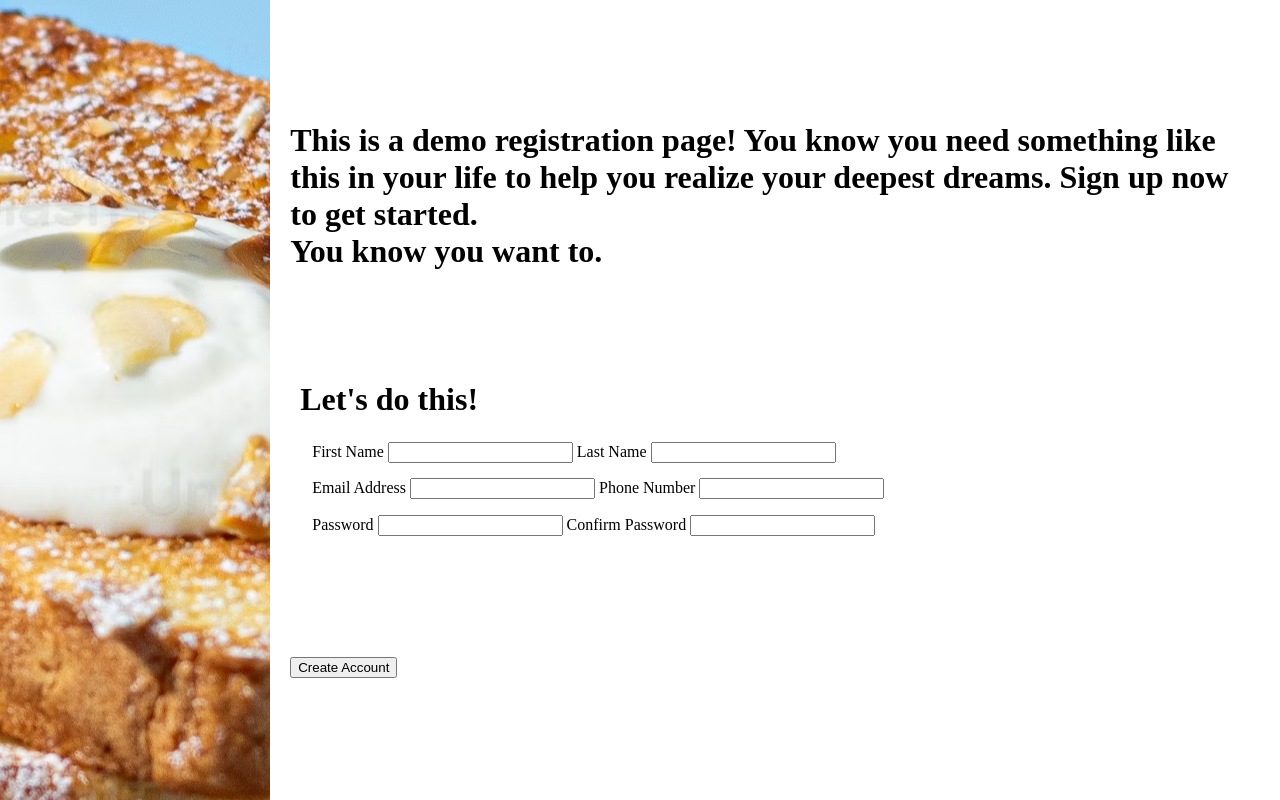
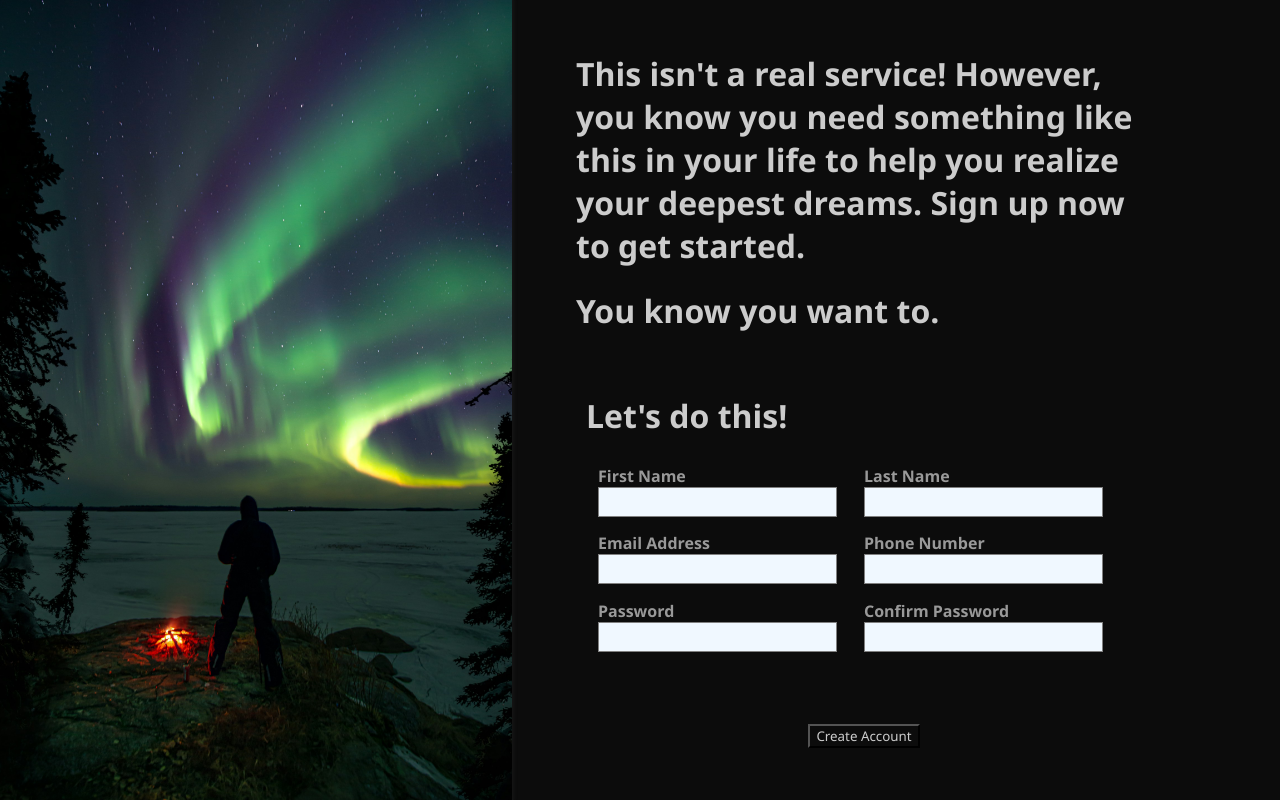
Before and after one commit to jongithub59/signup-form, a plain HTML site: page index.html in a window 1280 px wide. Drawn offline with Linux system fonts and the light colour scheme.

Commit message:
finalized layout and overall design element placement is essentially locked down and design may need minor changes, now only the logo, button styling, and form validation are all that's left to be completed

```diff
--- a/index.html
+++ b/index.html
@@ -12,16 +12,16 @@
 
     <div class="right">
     <div class="form-header">
-        <h1>This is a demo registration page! You know you need something like this in your life to help you realize your deepest dreams. Sign up now to get started.
+        <h1>This isn't a real service! However, you know you need something like this in your life to help you realize your deepest dreams. Sign up now to get started.</h1>
             <br>
-            You know you want to.</h1>
+           <h1>You know you want to.</h1>
     </div>
 
     <div class="form-section">
         <h1>Let's do this!</h1>
         <br>
         <form action="index.html" method="post">
-            <fieldset>
+            <fieldset id="name-labels">
                 <label for="first-name">
                     First Name
                     <input type="name" id="first-name" name="first-name" required />
@@ -31,7 +31,7 @@
                     <input type="name" id="last-name" name="last-name" required />
                 </label>
             </fieldset>
-            <fieldset>
+            <fieldset id="contact-labels">
                 <label for="email">
                     Email Address
                     <input type="mail" id="email" name="email" required />
@@ -41,12 +41,12 @@
                     <input type="number" id="phone" name="phone" required />
                 </label>
             </fieldset>
-            <fieldset>
+            <fieldset id="pass-labels">
                 <label for="password">
                     Password
                     <input type="text" id="password" name="password" required />
                 </label>
-                <label for="passworf-confirm">
+                <label for="password-confirm">
                     Confirm Password
                     <input type="text" id="password-confirm" name="password-confirm" required />
                 </label>
--- a/styles.css
+++ b/styles.css
@@ -1,6 +1,10 @@
 * {
     margin: 0;
     box-sizing: border-box;
+    background-color: rgb(12, 12, 12);
+    font-family: 'Segoe UI', Tahoma, Geneva, Verdana, sans-serif;
+    color: rgb(204, 204, 204);
+
 }
 
 .content {
@@ -10,23 +14,68 @@
 }
 
 .picture {
-    background-image: url(toast.avif);
+    background-image: url(lights.jpg);
     background-position: center;
-    width: 45vw;
+    background-repeat: no-repeat;
+    background-size: cover;
+    width: 40vw;
     height: 100vh;
+    box-shadow: 0px 0px 3px 2px rgba(27, 27, 27, 0.71);
 }
 
 .right {
+
     display: flex;
     flex-direction: column;
     justify-content: space-evenly;
-    margin: 20px;
+    align-items: center;
+    margin-left: 5vw;
+}
+
+.form-header {
+    width: 45vw;
 }
 
 .form-section {
     padding: 10px;
+    width: 45vw;
+}
+
+label, input {
+    display: flex;
+    flex-direction: column;
+    width: 90%;
+}
+
+label {
+    font-weight: bold;
+    color: rgb(153, 153, 153);
+}
+
+#name-labels {
+    display: flex;
+    flex-direction: row;
+}
+
+#contact-labels {
+    display: flex;
+    flex-direction: row;
+}
+
+#pass-labels {
+    display: flex;
+    flex-direction: row;
+}
+
+input {
+
+    background-color: aliceblue;
+    border: 1px solid grey;
+    padding: 5px;
+    margin-right: 20px;
 }
 
 fieldset {
     border: none;
+    justify-content: space-between;
 }
```
Also changed, not shown: lights.jpg (added).
